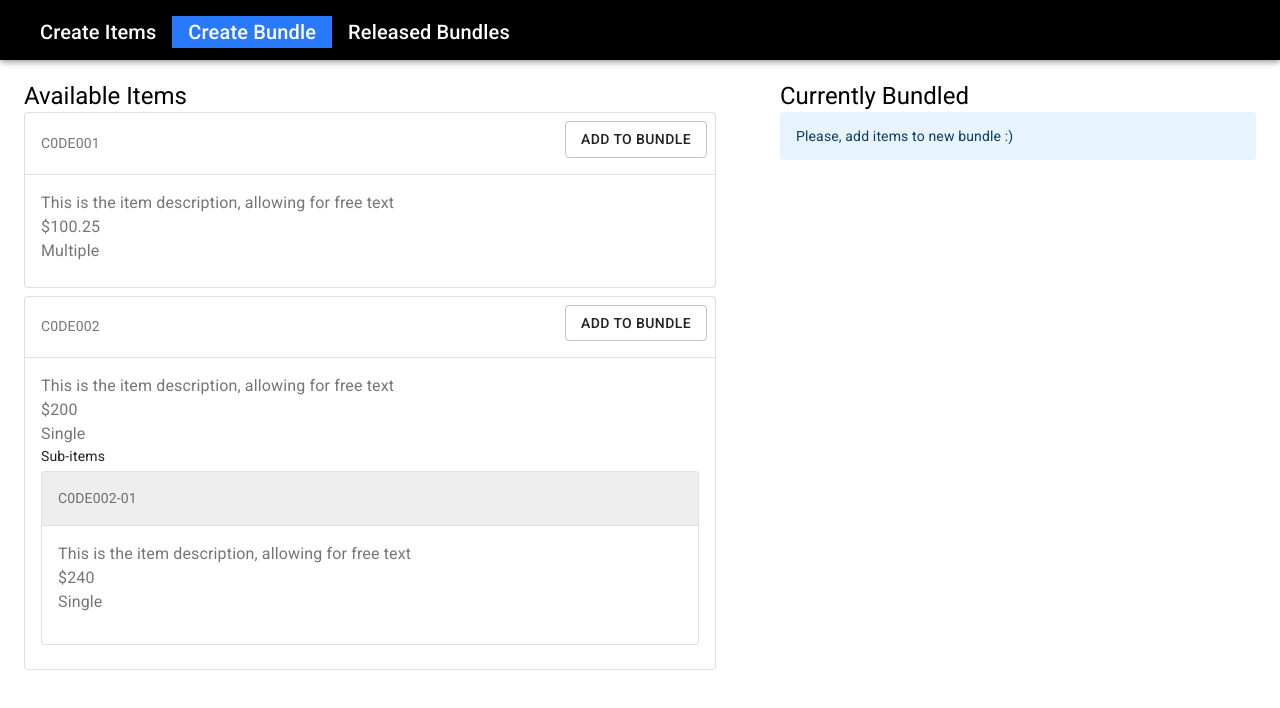
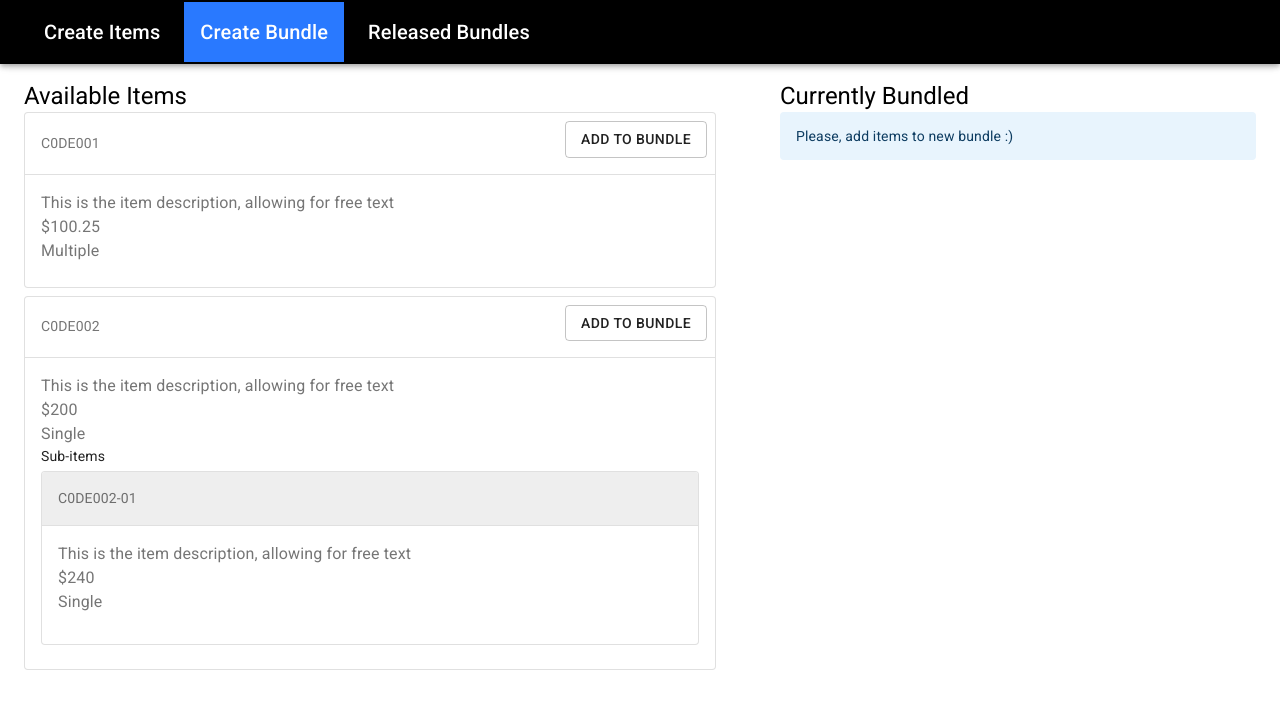
Before and after one commit to Solcito23/tec-react, a React (Create React App) app: page /CreateBundle in a window 1280 px wide. Shown: the top 708 px of the page. Built offline with nearby package versions, Linux system fonts and the light colour scheme.

Commit message:
Adding Styles
Adding styles to header component

```diff
--- a/src/Components/Header/index.js
+++ b/src/Components/Header/index.js
@@ -1,74 +1,65 @@
 import React from "react";
 import { makeStyles } from "@material-ui/core/styles";
 import { AppBar, Toolbar, Typography } from "@material-ui/core";
-import { Link } from "react-router-dom";
+import { Link, useLocation } from "react-router-dom";
 const useStyles = makeStyles((theme) => ({
   appBar: {
     background: "#000",
     alignContent: "center",
-    height: "60px",
-  },
-  liNavBar: {
-    padding: "0px 16px",
-    color: "white",
-    textDecoration: "none",
-  },
-  myTextStyle: {
-    textDecoration: "none",
-    "&:hover": {
+
+    "& a": {
+      padding: "0px 16px",
+      margin: "0px 4px",
+      color: "white",
+      textDecoration: "none",
+      height: "60px",
+      "& h6": {
+        lineHeight: "60px",
+      },
+    },
+    "& a.liNavBarActive": {
+      background: "#2979ff",
+    },
+    "& a:hover": {
       background: "#2979ff",
       bcolor: "white",
     },
   },
-  liNavBarActive: {
-    padding: "0px 16px",
-    color: "white",
-    background: "#2979ff",
-    textDecoration: "none",
-  },
+
   offset: "80px",
 }));
 
 export default function Header() {
   const classes = useStyles();
+  let url = useLocation();
+  let location = url.pathname;
   return (
     <div>
       <AppBar classes={{ root: classes.appBar }}>
         <Toolbar>
           <Link
+            exact="true"
             to={"/"}
-            className={
-              window.location.pathname === "/"
-                ? classes.liNavBarActive
-                : classes.liNavBar
-            }
+            className={location === "/" ? "liNavBarActive" : ""}
           >
-            <Typography variant="h6" noWrap className={classes.myTextStyle}>
+            <Typography variant="h6" noWrap>
               Create Items
             </Typography>
           </Link>
 
           <Link
             to={"/CreateBundle"}
-            className={
-              window.location.pathname === "/CreateBundle"
-                ? classes.liNavBarActive
-                : classes.liNavBar
-            }
+            className={location === "/CreateBundle" ? "liNavBarActive" : ""}
           >
-            <Typography variant="h6" noWrap className={classes.myTextStyle}>
+            <Typography variant="h6" noWrap>
               Create Bundle
             </Typography>
           </Link>
           <Link
             to={"/ReleasedBundle"}
-            className={
-              window.location.pathname === "/ReleasedBundle"
-                ? classes.liNavBarActive
-                : classes.liNavBar
-            }
+            className={location === "/ReleasedBundle" ? "liNavBarActive" : ""}
           >
-            <Typography variant="h6" noWrap className={classes.myTextStyle}>
+            <Typography variant="h6" noWrap>
               Released Bundles
             </Typography>
           </Link>
```
